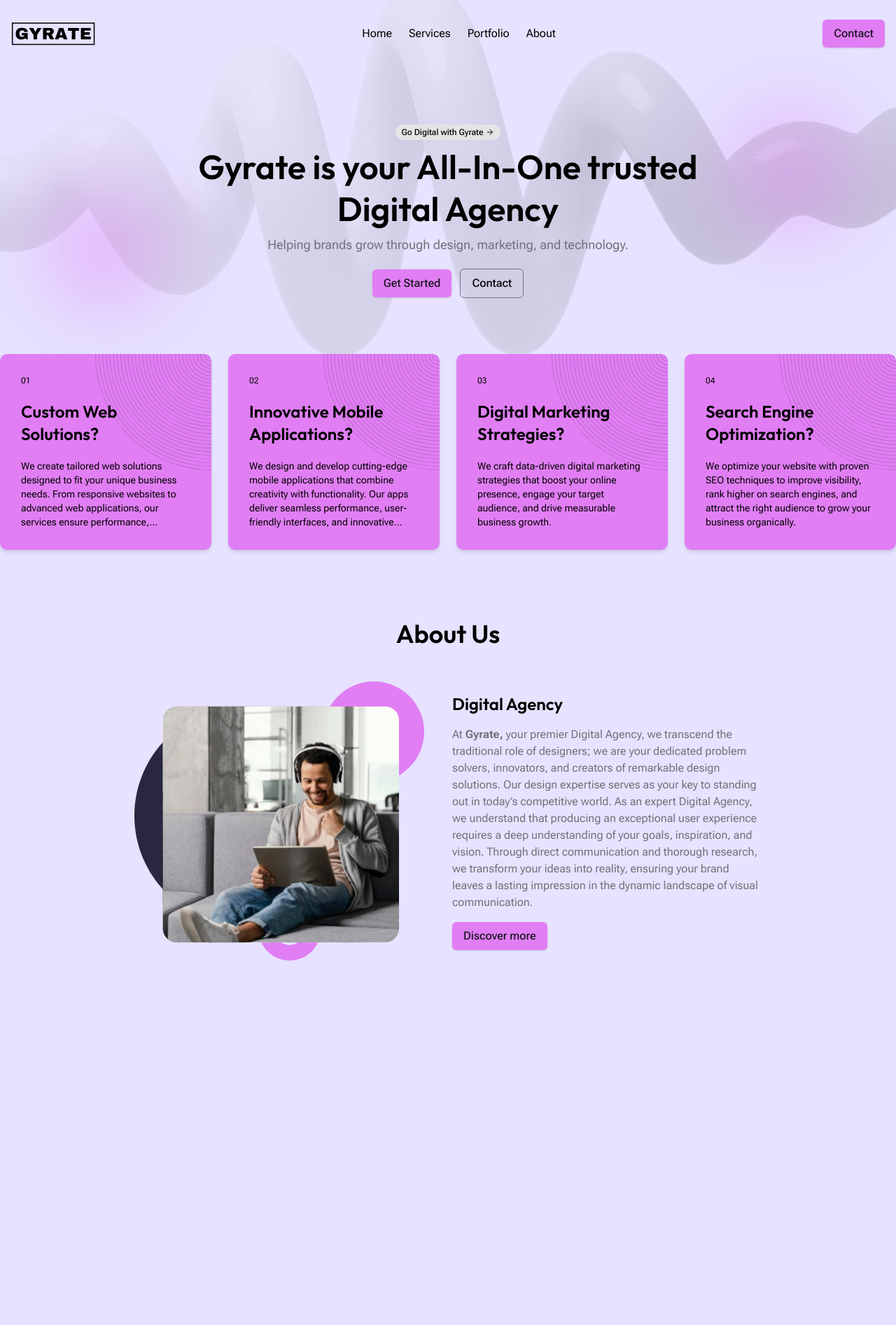
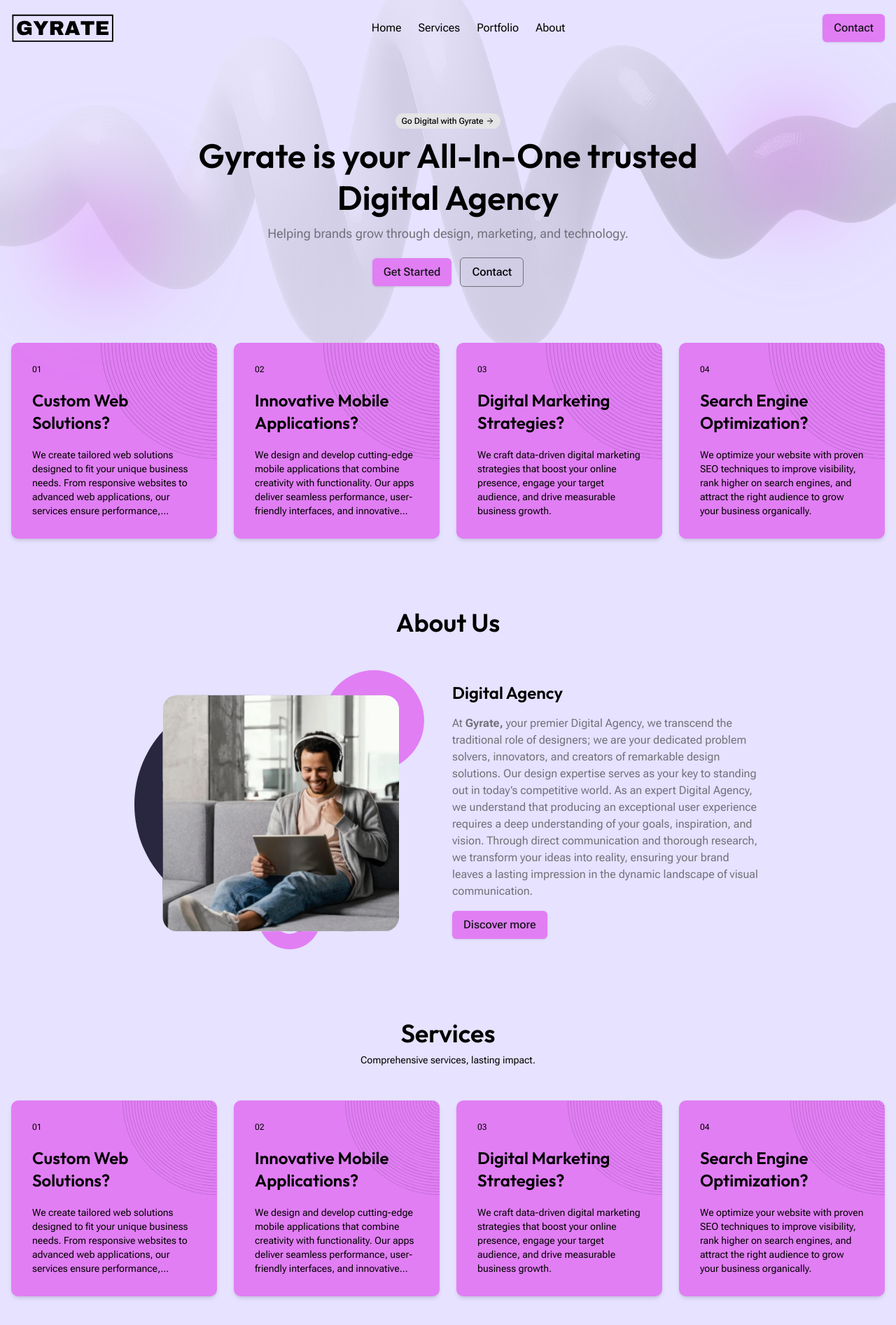
Before and after one commit to gyratedigital/GyrateDigital, a Next.js app: page / in a window 1280 px wide. Shown: the top 1894 px of the page at 70% size. Before the commit the page ends 1473 px from the top, so only its background shows below. Built offline with nearby package versions, Linux system fonts and the light colour scheme.

Commit message:
New changes

```diff
--- a/app/components/AboutSection.tsx
+++ b/app/components/AboutSection.tsx
@@ -3,7 +3,7 @@ import Image from "next/image";
 
 export default function AboutSection() {
     return(
-        <div className="container mx-auto my-[100px]">
+        <div className="container px-4 mx-auto my-[100px]">
             <h2 className="max-w-4xl font-semibold mx-auto mb-12 text-4xl text-foreground text-center">About Us</h2>
             <div className="max-w-4xl mx-auto flex items-center md:flex-row flex-col md:gap-10 gap-4">
                 <Image
--- a/app/components/FeaturedCategoryCards.tsx
+++ b/app/components/FeaturedCategoryCards.tsx
@@ -5,16 +5,16 @@ import { featuredCategories } from "../data/featuredCategory";
 
 export default function FeaturedCategories() {
     return (
-        <div className="container mx-auto">
+        <div className="container px-4 mx-auto">
             <div className="grid gap-6 sm:grid-cols-2 lg:grid-cols-4">
                 {featuredCategories.map((cat) => (
                     <div key={cat.id} className="card bg-primary p-[30px] rounded-xl shadow-md bg-[url('/card-bg.svg')] bg-[60%] bg-top-right bg-no-repeat">
                         <p className="text-card-dark text-xs mb-5">{cat.number}</p>
                          <h3 className="text-card-dark text-2xl font-semibold mb-5">
                             {(Array.isArray(cat.title) ? cat.title : [cat.title]).map((ti, i) => (
-                                <h4 key={i} className="text-card-dark text-2xl font-semibold mb-0">
+                                <p key={i} className="outfit-text text-card-dark text-2xl font-semibold mb-0">
                                     {ti}
-                                </h4>
+                                </p>
                             ))}
                         </h3>
                         <p className="text-card-dark text-sm line-clamp-5">{cat.description}</p>
--- a/app/components/Header.tsx
+++ b/app/components/Header.tsx
@@ -22,7 +22,7 @@ export default function NavigationMenuDemo() {
 
     useEffect(() => {
       const handleScroll = () => {
-        if(window.scrollY > 68) {
+        if(window.scrollY > 70) {
           setScrolled(true);
         } else {
           setScrolled(false);
@@ -36,17 +36,16 @@ export default function NavigationMenuDemo() {
   []);
 
   return (
-    // <header className="w-full sticky top-0 bg-background/70 backdrop-blur-sm">
-    <header className={`w-full transition-all duration-900 ease-in-out z-9 ${scrolled ? "sticky top-0 bg-background/70 backdrop-blur-sm" : " "}`}>
-      <div className="container flex items-center justify-between gap-2 py-3 md:py-4 lg:py-7 mx-auto px-4 xl:gap-4">
+    <header className={`w-full transition-all duration-900 ease-in-out z-999 ${scrolled ? "fixed top-0 bg-background/70 backdrop-blur-sm" : " "}`}>
+      <div className={`container px-4 transition-all duration-500 flex items-center justify-between gap-2 mx-auto py-2 xl:gap-4 ${scrolled ? "h-[60px]" : "h-[80px]"}`}>
 
         <Link href="/" className="text-xl font-bold text-primary">
           <Image
-            className="md:h-[36px] h-[25px] block dark:invert"
+            className="md:h-[40px] md:w-[147px] h-[36px] w-[132px] block dark:invert"
             src="/gy-logo.svg"
             alt="logo"
-            width={120}
-            height={36}
+            width={147}
+            height={40}
             priority
           />
         </Link>
@@ -66,7 +65,7 @@ export default function NavigationMenuDemo() {
         <a
           href="#"
           data-slot="button"
-          className="!hidden md:!inline-flex items-center justify-center gap-1.5 rounded-lg bg-primary px-4 py-2 text-md font-medium text-primary-foreground shadow hover:bg-primary/90 focus-visible:outline-none focus-visible:ring-2 focus-visible:ring-ring/50 focus-visible:ring-offset-2 transition-all"
+          className="!hidden md:!inline-flex h-[40px] items-center justify-center gap-1.5 rounded-lg bg-primary px-4 py-1 text-md font-medium text-primary-foreground shadow hover:bg-primary/90 focus-visible:outline-none focus-visible:ring-2 focus-visible:ring-ring/50 focus-visible:ring-offset-2 transition-all"
           >
           Contact
         </a>
@@ -77,7 +76,7 @@ export default function NavigationMenuDemo() {
               <a
                 href="#"
                 data-slot="button"
-                className="inline-flex items-center justify-center gap-1.5 rounded-lg bg-primary px-4 py-2 text-md font-medium text-primary-foreground shadow hover:bg-primary/90 focus-visible:outline-none focus-visible:ring-2 focus-visible:ring-ring/50 focus-visible:ring-offset-2 transition-all"
+                className="inline-flex h-[36px] items-center justify-center gap-1.5 rounded-lg bg-primary px-4 py-1 text-md font-medium text-primary-foreground shadow hover:bg-primary/90 focus-visible:outline-none focus-visible:ring-2 focus-visible:ring-ring/50 focus-visible:ring-offset-2 transition-all"
                 >
                 Contact
               </a>
--- a/app/components/HomeBanner.tsx
+++ b/app/components/HomeBanner.tsx
@@ -9,7 +9,7 @@ export default function HeroSection() {
 
     return(
         <div className="w-full flex items-center justify-between">
-            <div className="container relative flex sm:flex-row flex-col justify-center items-center py-12 md:py-16 lg:py-20 mx-auto px-4 gap-12 animate__animated animate__bounce">
+            <div className="container px-4 relative flex sm:flex-row flex-col justify-center items-center py-12 md:py-16 lg:py-20 mx-auto px-4 gap-12 animate__animated animate__bounce">
                 <div className="hero-content flex flex-col gap-2 sm:w-4xl w-full items-center text-center">
                     <div className="absolute z-0 w-[300px] h-[300px] blur-[50px] right-0 top-0 rounded-full bg-[radial-gradient(circle,rgba(225,126,244,0.6)_0%,rgba(9,9,17,0)_60%)]"></div>
                     <div className="banner-text relative z-1">
--- /dev/null
+++ b/app/components/LenisProvider.tsx
@@ -0,0 +1,28 @@
+"use client";
+
+import { ReactNode, useEffect } from "react";
+import Lenis from "@studio-freight/lenis";
+
+export default function LenisProvider({ children }: { children: ReactNode }) {
+  useEffect(() => {
+    const lenis = new Lenis({
+      duration: 1.2, // scroll speed (lower = faster)
+      easing: (t) => Math.min(1, 1.001 - Math.pow(2, -10 * t)), // smooth easing
+      smoothWheel: true,
+    //   smoothTouch: false,
+    });
+
+    function raf(time: number) {
+      lenis.raf(time);
+      requestAnimationFrame(raf);
+    }
+
+    requestAnimationFrame(raf);
+
+    return () => {
+      lenis.destroy();
+    };
+  }, []);
+
+  return <>{children}</>;
+}
--- /dev/null
+++ b/app/components/ServicesSection.tsx
@@ -0,0 +1,49 @@
+import * as React from 'react'
+import { servicesSection } from '../data/servicesSection'
+
+export default function ServicesSection() {
+    return(
+        <div className="container px-4 mx-auto mb-[100px]">
+            <div className="max-w-4xl mx-auto">
+                <h2 className="font-semibold mb-2 text-4xl text-foreground text-center">Services</h2>
+                <p className="text-center text-sm text-foreground mb-12">Comprehensive services, lasting impact.</p>
+            </div>
+            <div className="grid gap-6 sm:grid-cols-2 lg:grid-cols-4">
+                {servicesSection.map((service) => (
+                    // <div key={service.id} className="card bg-primary p-[30px] rounded-xl shadow-md bg-[url('/card-bg.svg')] bg-[length:46%] bg-top-right bg-no-repeat transition-all duration-500 ease-in-out hover:bg-[length:80%]">
+                    //     <p className="text-card-dark text-xs mb-5">{service.number}</p>
+                    //      <h3 className="text-card-dark text-2xl font-semibold mb-5">
+                    //         {(Array.isArray(service.title) ? service.title : [service.title]).map((ti, i) => (
+                    //             <p key={i} className="outfit-text text-card-dark text-2xl font-semibold mb-0">
+                    //                 {ti}
+                    //             </p>
+                    //         ))}
+                    //     </h3>
+                    //     <p className="text-card-dark text-sm line-clamp-5">{service.description}</p>
+                    // </div>
+                    <div key={service.id} className="card relative group bg-primary p-[30px] rounded-xl shadow-md bg-[url('/card-bg.svg')] bg-[length:46%] bg-top-right bg-no-repeat transition-[background-size] duration-500 ease-in-out hover:bg-[length:80%] overflow-hidden">
+                        {/* Overlay */}
+                        <div className="absolute inset-0 bg-primary/70 opacity-0 transition-opacity duration-500 ease-in-out group-hover:opacity-100 rounded-xl z-99"></div>
+                        {/* Content */}
+                        <div className="relative z-10">
+                            <p className="text-card-dark text-xs mb-5">{service.number}</p>
+                            <h3 className="text-card-dark text-2xl font-semibold mb-5">
+                            {(Array.isArray(service.title) ? service.title : [service.title]).map((ti, i) => (
+                                <p key={i} className="outfit-text text-card-dark text-2xl font-semibold mb-0">
+                                {ti}
+                                </p>
+                            ))}
+                            </h3>
+                            <p className="text-card-dark text-sm line-clamp-5">{service.description}</p>
+                        </div>
+                        {/* Hover Text (extra layer) */}
+                        <div className="absolute inset-0 flex items-center justify-center text-white text-lg font-semibold opacity-0 translate-y-5 transition-all duration-700 ease-in-out group-hover:opacity-100 group-hover:translate-y-0 cursor-pointer z-99">
+                            Learn More →
+                        </div>
+                    </div>
+
+                ))}
+            </div>
+        </div>
+    )
+}
--- /dev/null
+++ b/app/data/servicesSection.ts
@@ -0,0 +1,28 @@
+'use client'
+
+export const servicesSection = [
+    {
+        id: 1,
+        number: "01",
+        title: ["Custom Web", " Solutions?"],
+        description: "We create tailored web solutions designed to fit your unique business needs. From responsive websites to advanced web applications, our services ensure performance, scalability, and a seamless user",
+    },
+    {
+        id: 2,
+        number: "02",
+        title: ["Innovative Mobile", " Applications?"],
+        description: "We design and develop cutting-edge mobile applications that combine creativity with functionality. Our apps deliver seamless performance, user-friendly interfaces, and innovative features to engage your audience",
+    },
+    {
+        id: 3,
+        number: "03",
+        title: ["Digital Marketing", " Strategies?"],
+        description: "We craft data-driven digital marketing strategies that boost your online presence, engage your target audience, and drive measurable business growth.",
+    },
+    {
+        id: 4,
+        number: "04",
+        title: ["Search Engine", " Optimization?"],
+        description: "We optimize your website with proven SEO techniques to improve visibility, rank higher on search engines, and attract the right audience to grow your business organically.",
+    },
+];
--- a/app/globals.css
+++ b/app/globals.css
@@ -165,12 +165,13 @@
 }
 
 
-/* Body text (p, span, etc.) uses Roboto Flex */
+
 body, p, span, li, input, button, a {
   font-family: var(--font-roboto-flex), sans-serif;
 }
-
-/* Headings use Outfit */
 h1, h2, h3, h4, h5, h6 {
   font-family: var(--font-outfit), sans-serif;
 }
+.outfit-text {
+  font-family: var(--font-outfit), sans-serif;
+}
--- a/app/layout.tsx
+++ b/app/layout.tsx
@@ -1,6 +1,7 @@
 import type { Metadata } from "next";
 import { Outfit, Roboto_Flex } from "next/font/google";
 import "./globals.css";
+import LenisProvider from "./components/LenisProvider";
 
 const outfit = Outfit({
   variable: "--font-outfit",
@@ -24,10 +25,10 @@ export default function RootLayout({
 }>) {
   return (
     <html lang="en">
-      <body
-        className={`${outfit.variable} ${roboto.variable} antialiased`}
-      >
-        {children}
+      <body className={`${outfit.variable} ${roboto.variable} antialiased`}>
+        <LenisProvider>
+          {children}
+        </LenisProvider>
       </body>
     </html>
   );
--- a/app/page.tsx
+++ b/app/page.tsx
@@ -1,10 +1,12 @@
 'use client'
 
+import { useEffect, useState } from "react";
 import AboutSection from "./components/AboutSection";
 import FeaturedCategories from "./components/FeaturedCategoryCards";
-// import { Button } from "@/components/ui/button";
 import NavigationMenuDemo from "./components/Header";
 import HeroSection from "./components/HomeBanner";
+import ServicesSection from "./components/ServicesSection";
+// import { Button } from "@/components/ui/button";
 // import { PortfolioCard } from "./components/PortfolioCard";
 // import Link from "next/link";
 // import { services } from "./lib/services";
@@ -12,6 +14,24 @@ import HeroSection from "./components/HomeBanner";
 // import Image from "next/image";
 
 export default function Home() {
+
+  const [scrolled, setScrolled] = useState(false);
+
+    useEffect(() => {
+      const handleScroll = () => {
+        if(window.scrollY > 70) {
+          setScrolled(true);
+        } else {
+          setScrolled(false);
+        }
+      };
+      window.addEventListener('scroll', handleScroll);
+      return () => {
+        window.addEventListener('scroll', handleScroll);
+      }
+    },
+  []);
+
   return (
     // <div className="font-sans grid grid-rows-[20px_1fr_20px] items-center justify-items-center min-h-screen p-8 pb-20 gap-16 sm:p-20">
     //   <main className="flex flex-col gap-[32px] row-start-2 items-center sm:items-start">
@@ -110,13 +130,14 @@ export default function Home() {
     //     </a>
     //   </footer>
     // </div>
-    <div className="bg-background w-full min-h-screen">
+    <div className={`${scrolled ? "mt-[60px]" : ""} bg-background w-full min-h-screen mt[50px]`}>
       <div className="header-banner bg-[url('/spiral-bg.png')] bg-cover bg-center bg-no-repeat">
         <NavigationMenuDemo />
         <HeroSection />
       </div>
       <FeaturedCategories />
       <AboutSection />
+      <ServicesSection />
     </div>
   );
 }
--- a/package.json
+++ b/package.json
@@ -11,6 +11,7 @@
   "dependencies": {
     "@radix-ui/react-dialog": "^1.1.15",
     "@radix-ui/react-slot": "^1.2.3",
+    "@studio-freight/lenis": "^1.0.42",
     "animate.css": "^4.1.1",
     "class-variance-authority": "^0.7.1",
     "clsx": "^2.1.1",
```
Also changed, not shown: 1 other file (tests, documents, lock files or other folders).
